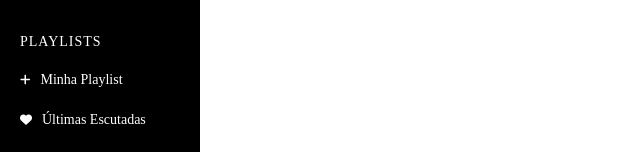
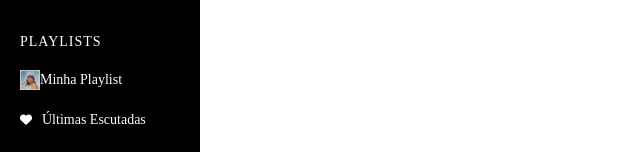
Before and after one commit to carenoizabel/PTAC-Projeto-Final, a React (Vite) app in the folder PTAC-projeto-final-main/: page /componentes in a window 1280 px wide. Shown: the part 326-478 px from the top of the page, without its empty margins (0-640 px from the left). Built offline with nearby package versions, Linux system fonts and the light colour scheme.

Commit message:
Componente Menu
Troquei o icon do minha playlist por uma imagem e adicionei essa imagem ao public

```diff
--- a/PTAC-projeto-final-main/src/Componentes/Menu.jsx
+++ b/PTAC-projeto-final-main/src/Componentes/Menu.jsx
@@ -5,9 +5,9 @@ import '@fortawesome/fontawesome-free/css/all.css';
 
 export default function Menu () {
     return(
-        <div class="navbar">
+  <div class="navbar">
   <div class="logo">
-    <img src="Spotify_Logo_RGB_White.png" alt="Spotify Logo" />
+    <img src="Spotify_Logo_RGB_White.png" alt="" />
   </div>
   <ul class="menu">
     <li><a href="#"><i class="fas fa-home"></i> Início</a></li>
@@ -17,7 +17,7 @@ export default function Menu () {
   <div class="playlist">
     <h3>Playlists</h3>
     <ul>
-      <li><Link to = {"/"}><i class="fas fa-plus"></i> Minha Playlist</Link></li>
+      <li><Link to = {"/"}><img src="albumtaylor.jpeg" alt="" className="albumplay" />   Minha Playlist</Link></li>
       <li><a href="#"><i class="fas fa-heart"></i> Últimas Escutadas</a></li>
       <li><a href="#"><i class="fas fa-plus"></i> Adicionar a Playlist</a></li>
     </ul>
--- a/PTAC-projeto-final-main/src/Componentes/menu.css
+++ b/PTAC-projeto-final-main/src/Componentes/menu.css
@@ -101,3 +101,8 @@
   .playlist ul li:hover {
     background-color: #333;
   }
+
+  .albumplay {
+    width: 20px;
+    height: 20px;
+  }
```
Also changed, not shown: PTAC-projeto-final-main/public/albumtaylor.jpeg (added).
